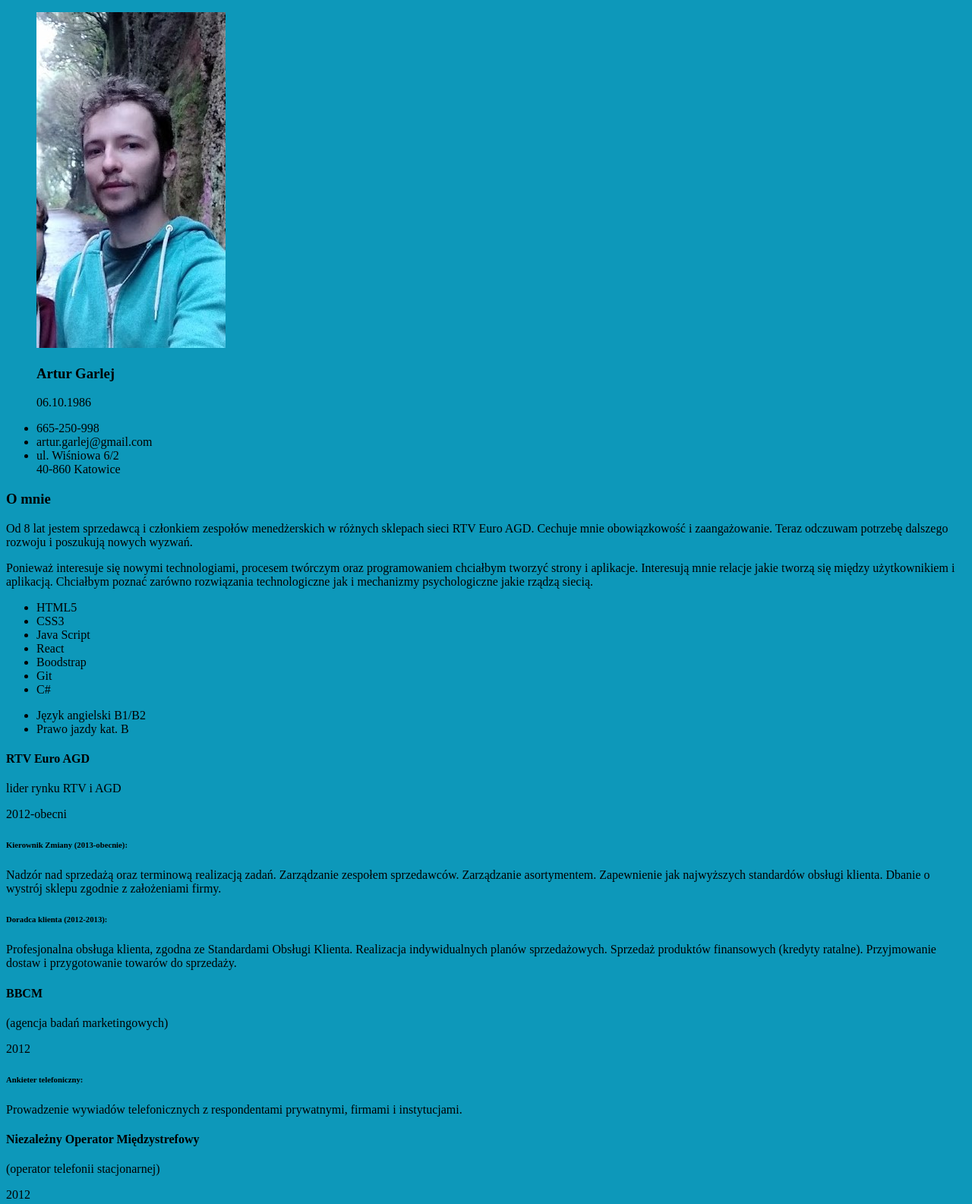
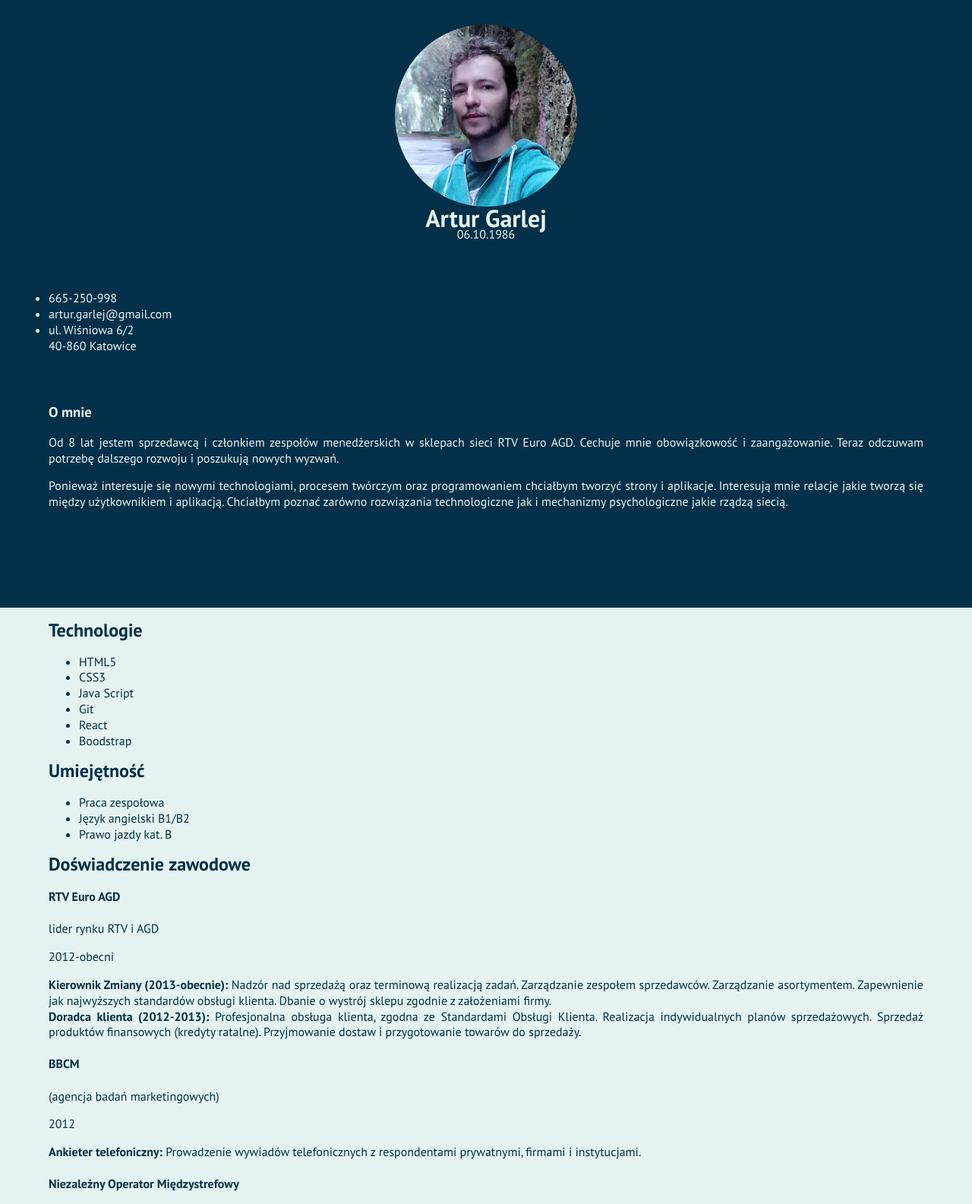
Before and after one commit to artur86pl/CV, a plain HTML site: page index.html in a window 1280 px wide. Shown: the top 1585 px of the page at 76% size. Drawn offline with Linux system fonts and the light colour scheme.

Commit message:
Prototyp styles: introduction section and career section

```diff
--- a/index.html
+++ b/index.html
@@ -7,15 +7,16 @@
         <meta name="author" content="Artur Garlej"></meta>
         <meta http-equiv="X-UA-Compatible" content="IE=edge">
 
+        <link href="https://fonts.googleapis.com/css2?family=PT+Sans:ital,wght@0,400;0,700;1,400;1,700&display=swap" rel="stylesheet">
         <link rel="stylesheet" href="style.css"></link>
     </heda>
     <body>
-        <header>
-            <figure id="introduction">
-                <img src="foto/6.jpg" alt="Artur Garlej foto">
+        <header  id="introduction">
+            <figure>
+                <img src="foto/67.jpg" alt="Artur Garlej foto">
                 <figcaption>
-                    <h3>Artur Garlej</h3>
-                    06.10.1986
+                    <h1>Artur Garlej</h1>
+                    <p class="period">06.10.1986</p>
                 </figcaption>
             </figure>
             <ul id="conact">
@@ -26,29 +27,35 @@
             </ul>
             <article id="about">
                 <h3>O mnie</h3>
-                <p>Od 8 lat jestem sprzedawcą i członkiem zespołów menedżerskich w różnych sklepach sieci RTV Euro AGD. Cechuje mnie obowiązkowość i zaangażowanie. Teraz odczuwam potrzebę dalszego rozwoju i poszukują nowych wyzwań.</p>
+                <p>Od 8 lat jestem sprzedawcą i członkiem zespołów menedżerskich w sklepach sieci RTV&nbsp;Euro&nbsp;AGD. Cechuje mnie obowiązkowość i zaangażowanie. Teraz odczuwam potrzebę dalszego rozwoju i poszukują nowych wyzwań.</p>
                 <p>Ponieważ interesuje się nowymi technologiami, procesem twórczym oraz programowaniem chciałbym tworzyć strony i aplikacje. Interesują mnie relacje jakie tworzą się między użytkownikiem i aplikacją. Chciałbym poznać zarówno rozwiązania technologiczne jak i mechanizmy psychologiczne jakie rządzą siecią.</p>
             </article>
         </header>
         <main>
             <section id="knowlege">
-                <ul id="technologies">
+                <div id="technologies">
+                    <h2>Technologie</h2>
+                    <ul>
                         <li>HTML5</li>
                         <li>CSS3</li>
                         <li>Java Script</li>
+                        <li>Git</li>
                         <li>React</li>
                         <li>Boodstrap</li>
-                    <li>Git</li>
-                    <li>C#</li>
                     </ul>
-                <ul id="skills">
+                </div>
+                <div id="skills">
+                    <h2>Umiejętność</h2>
+                    <ul>
+                        <li>Praca zespołowa</li>
                         <li>Język angielski B1/B2</li>
                         <li>Prawo jazdy kat. B</li>
                     </ul>
+                </div>
             </section>
 
             <section id="experience">
-
+                <h2>Doświadczenie zawodowe</h2>
                 <article>
                     <header>
                         <h4>RTV Euro AGD</h4>
@@ -56,11 +63,11 @@
                         <p class="period">2012-obecni</p>
                     </header>
                     <section class="job">
-                        <h6>Kierownik Zmiany <span class="period">(2013-obecnie)</span>:</h6>
+                        <strong>Kierownik Zmiany <span class="period">(2013-obecnie)</span>:</strong>
                         Nadzór nad sprzedażą oraz terminową realizacją zadań. Zarządzanie zespołem sprzedawców. Zarządzanie asortymentem. Zapewnienie jak najwyższych standardów obsługi klienta. Dbanie o wystrój sklepu zgodnie z założeniami firmy.
                     </section>
                     <section class="job">
-                        <h6>Doradca klienta <span class="period">(2012-2013)</span>:</h6>
+                        <strong>Doradca klienta <span class="period">(2012-2013)</span>:</strong>
                         Profesjonalna obsługa klienta, zgodna ze Standardami Obsługi Klienta. Realizacja indywidualnych planów sprzedażowych. Sprzedaż produktów finansowych (kredyty ratalne). Przyjmowanie dostaw i przygotowanie towarów do sprzedaży.
                     </section>
                 </article>
@@ -72,7 +79,7 @@
                         <p class="period">2012</p>
                     </header>
                     <section class="job">
-                        <h6>Ankieter telefoniczny:</h6>
+                        <strong>Ankieter telefoniczny:</strong>
                         Prowadzenie wywiadów telefonicznych z respondentami prywatnymi, firmami i instytucjami.
                     </section>
                 </article>
@@ -84,7 +91,7 @@
                         <p class="period">2012</p>
                     </header>
                     <section class="job">
-                        <h6>Przedstawiciel handlowy:</h6>
+                        <strong>Przedstawiciel handlowy:</strong>
                         Prowadzenie wywiadów telefonicznych z respondentami prywatnymi, firmami i instytucjami.
                     </section>
                 </article>
@@ -96,7 +103,7 @@
                         <p class="period">2011</p>
                     </header>
                     <section class="job">
-                        <h6>Rachmistrz:</h6>
+                        <strong>Rachmistrz:</strong>
                         Ankietowanie respondentów metodą wywiadu bezpośredniego. Umawianie spotkań. Weryfikacja danych.
                     </section>
                 </article>
@@ -108,7 +115,7 @@
                         <p class="period">2010</p>
                     </header>
                     <section class="job">
-                        <h6>Pracownik działu eksportu:</h6>
+                        <strong>Pracownik działu eksportu:</strong>
                         Przyjmowanie zamówień klienta zagranicznego. Projektowanie zaciemnień okiennych typu screen. Nadzór nad załadunkiem.
                     </section>
                 </article>
@@ -120,20 +127,21 @@
                         <p class="period">2007</p>
                     </header>
                     <section class="job">
-                        <h6>Praktykant:</h6>
+                        <strong>Praktykant:</strong>
                         Pomoc w diagnostyce i serwisowaniu sprzętu komputerowego. Prowadzenie kawiarenki internetowej.
                     </section>
                 </article>
             </section>
 
             <section id="education">
+                <h2>Edukacja</h2>
                 <article>
                     <header>
                         <h4>Politechnika Śląska</h4>
                         <p class="period">2009-2011</p>
                     </header>
                     <section class="major">
-                        <h6>Elektronika i Telekomunikacja</h6>
+                        <strong>Elektronika i Telekomunikacja</strong>
                         <p class="explanation">Optoelektronika i Technika światłowodowa</p>
                         <p class="title"></p>
                     </section>
@@ -145,15 +153,16 @@
                         <p class="period">2005-2009</p>
                     </header>
                     <section class="major">
-                        <h6>Elektronika i Telekomunikacja</h6>
+                        <strong>Elektronika i Telekomunikacja</strong>
                         <p class="explanation">Optoelektronika i Technika światłowodowa</p>
                         <p class="title">Inżynier</p>
                     </section>
                 </article>
             </section>
             <section id="hobby">
+                <h2>Zainteresowania</h2>
                 <ul>
-                    <li>Podcasty popularnonałkowe</li>
+                    <li>Podcasty popularnonaukowe</li>
                     <li>Gry komputerowe i planszowe</li>
                     <li>Nowe technologie</li>
                     <li>Formuła 1</li>
--- a/style.css
+++ b/style.css
@@ -1,3 +1,42 @@
 body{
-    background-color: #0d98ba;
+    background-color: #E6F4F1;
+    color: #013048;
+    margin: 0;
+    font-family: 'PT Sans', sans-serif;
+    line-height: 1.3em;
+    text-align:justify;
 }
+
+figure{
+    margin: 0;
+}
+
+main{
+    padding: 0 4em;
+}
+
+#introduction{
+    background-color:  #013048;
+    color: #E6F4F1;
+    min-height: 100vh;
+    padding: 0 4em;
+}
+
+#introduction ul,
+#introduction article{
+    padding: 1em 0;
+}
+
+figure{
+    text-align: center;
+    padding: 2em 0;
+}
+
+figure p, figure h1{
+    margin: 0;
+}
+
+img{
+    border-radius: 50%;
+    max-height: 30vh;
+}
```
Also changed, not shown: foto/1.jpg (deleted), foto/2.jpg (deleted), foto/3.jpg (deleted), foto/4.jpg (deleted), foto/5.jpg (deleted), foto/6.jpg (deleted), foto/66.jpg (added), foto/67.jpg (added), foto/7.jpg (deleted), foto/8.jpg (deleted). Lines whose indentation alone changed are shown as unchanged.
